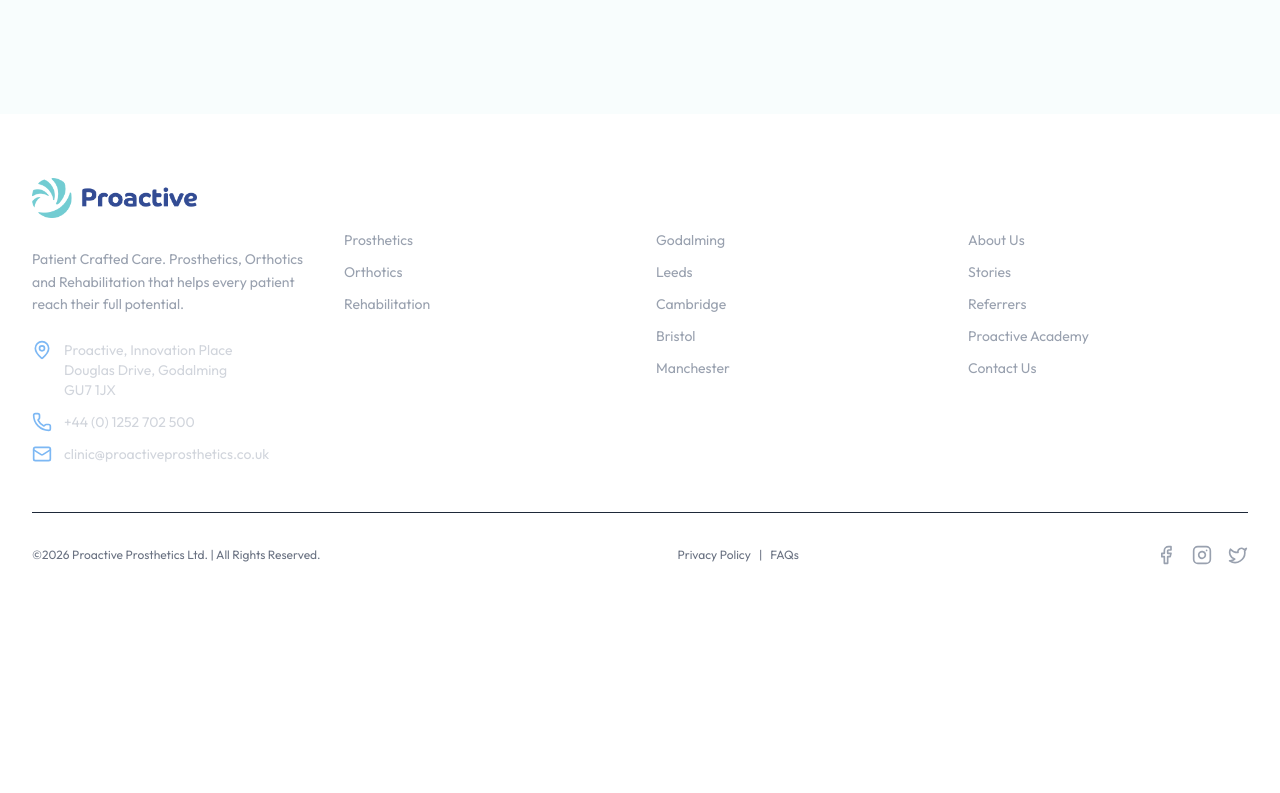
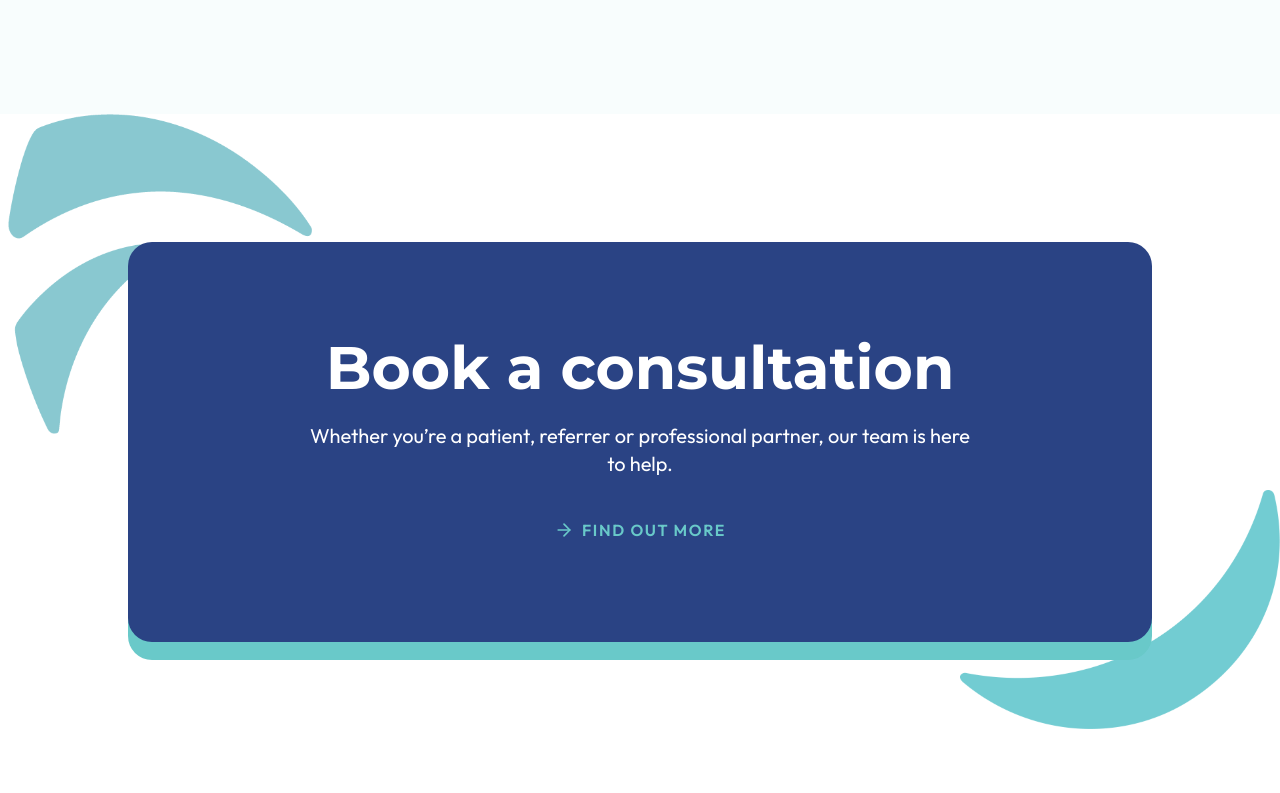
Before and after one commit to israelope/proactive-prosthetics, a Next.js app: page / in a window 1280 px wide. Shown: the part 4647-5440 px from the top of the page. Before the commit the page ends 5244 px from the top, so only its background shows below. Built offline with nearby package versions, Linux system fonts and the light colour scheme.

Commit message:
Integrated booking section

```diff
--- a/components/sections/ConsultationCTA.tsx
+++ b/components/sections/ConsultationCTA.tsx
@@ -42,25 +42,24 @@ export default function ConsultationCTA() {
           className="object-contain object-bottom object-right"
         />
       </motion.div>
-
       {/* 4. The Main Card (The "Pop Out" Animation) */}
       <motion.div
-        // Starts small (scale: 0.85) and slightly lower (y: 40)
         initial={{ opacity: 0, scale: 0.85, y: 40 }}
-        // Pops to full size and original position
         whileInView={{ opacity: 1, scale: 1, y: 0 }}
         viewport={{ once: true, margin: "-100px" }}
-        // The 'spring' type gives it that satisfying, bouncy pop-out feel
         transition={{ type: "spring", duration: 0.9, bounce: 0.3 }}
 
-        // Notice the border-b-[12px] and border-[#69C9C9] - this creates the teal strip!
-        className="relative z-10 w-full max-w-5xl bg-brand-blue rounded-3xl md:rounded-[2.5rem] border-b-[12px] md:border-b-[16px] border-[#69C9C9] px-6 py-16 md:py-24 text-center shadow-2xl mx-auto"
+        // THE FIXES:
+        // 1. Used exact Navy Blue hex: bg-[#2A4384]
+        // 2. Used a solid drop-shadow for the bottom strip: shadow-[0px_16px_0px_#69C9C9]
+        // 3. Adjusted the border radius to match the original
+        className="relative z-10 w-full max-w-5xl bg-[#2A4384] rounded-2xl md:rounded-3xl shadow-[0px_12px_0px_#69C9C9] md:shadow-[0px_18px_0px_#69C9C9] px-6 py-16 md:py-24 text-center mx-auto"
       >
         <h2 className="text-4xl md:text-5xl lg:text-6xl font-heading font-medium text-white mb-6">
           Book a consultation
         </h2>
 
-        <p className="text-lg md:text-xl text-brand-light font-body mb-10 max-w-2xl mx-auto">
+        <p className="text-lg md:text-xl text-white font-body mb-10 max-w-2xl mx-auto">
           Whether you’re a patient, referrer or professional partner,
           our team is here to help.
         </p>
--- a/components/sections/Home.tsx
+++ b/components/sections/Home.tsx
@@ -3,6 +3,7 @@ import Hero from './Hero'
 import Treatment from './Treatment'
 import Clinics from './Clinics'
 import Team from './Team'
+import ConsultationCTA from './ConsultationCTA'
 
 const Home = () => {
   return (
@@ -11,6 +12,7 @@ const Home = () => {
     <Treatment/>
     <Clinics/>
     <Team/>
+    <ConsultationCTA/>
     </>
   )
 }
```
